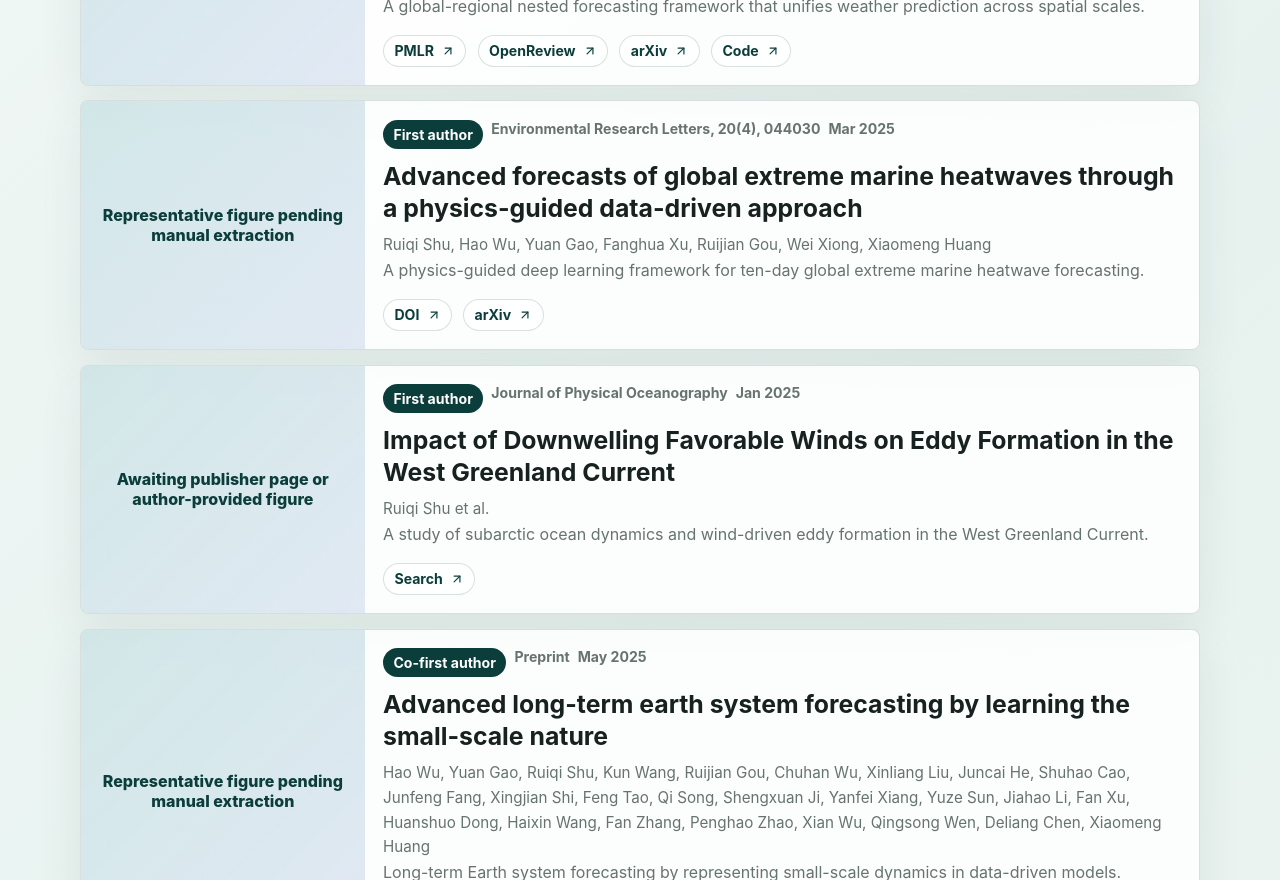
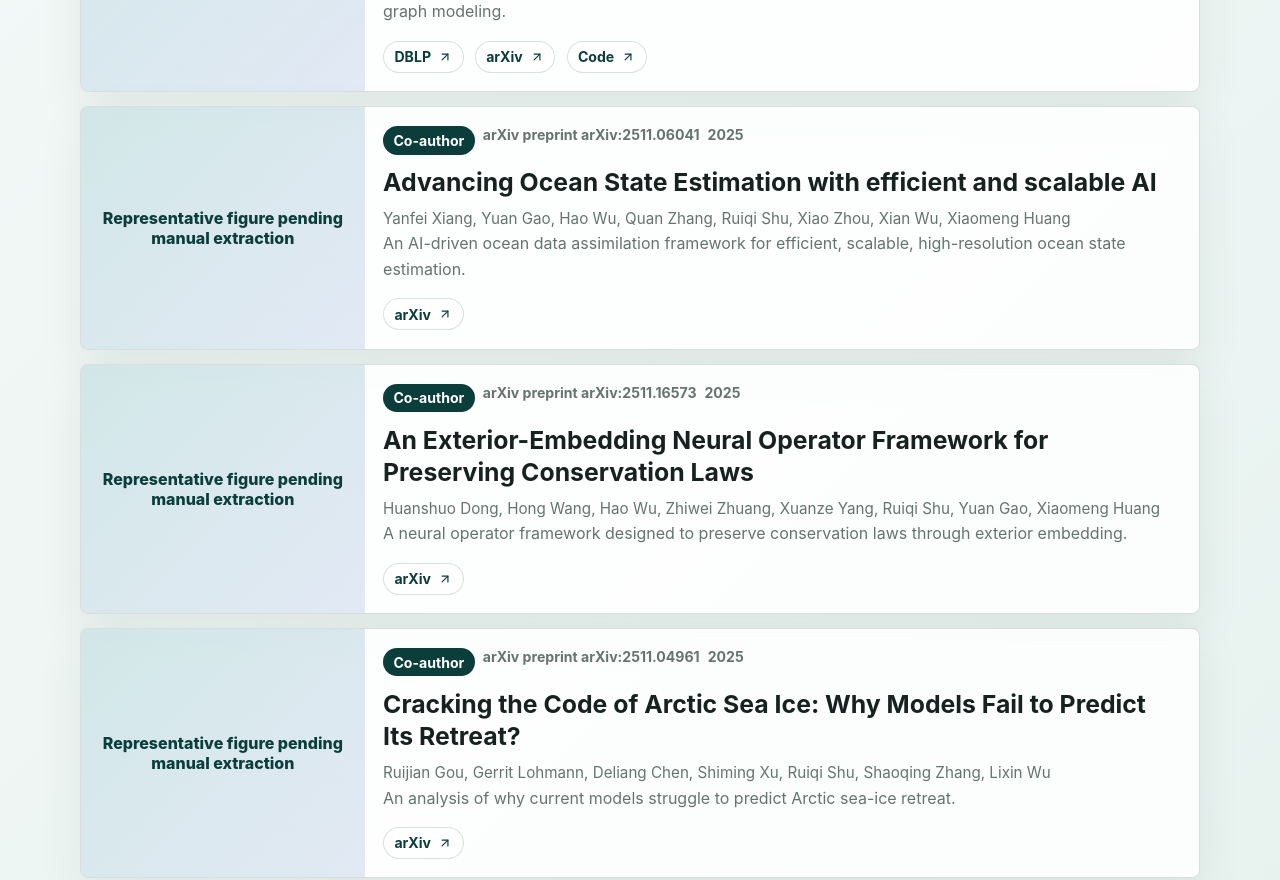
Before and after one commit to ChiyodaMomo01/ChiyodaMomo01.github.io, a React (Vite) app: page / in a window 1280 px wide. Shown: the part 2640-3520 px from the top of the page. Built offline with nearby package versions, Linux system fonts and the light colour scheme.

Commit message:
Update publications from Scholar profile

```diff
--- a/src/data/profile.ts
+++ b/src/data/profile.ts
@@ -19,7 +19,7 @@ export const profile = {
   email: "srq24@mails.tsinghua.edu.cn",
   github: "https://github.com/ChiyodaMomo01",
   scholar: "https://scholar.google.com/citations?user=WKBB3r0AAAAJ&hl=zh-CN",
-  scholarStatus: "Citation count requires manual confirmation; automated Google Scholar access returned 403.",
+  scholarStatus: "Google Scholar citations: 103 · h-index: 5 · i10-index: 4",
   neuralPom: "https://neural-pom.vercel.app/",
 };
 
--- a/src/data/publications.ts
+++ b/src/data/publications.ts
@@ -14,32 +14,95 @@ const placeholder = "Representative figure pending manual extraction";
 
 export const publications: Publication[] = [
   {
+    title: "HybridOM: Hybrid Physics-Based and Data-Driven Global Ocean Modeling with Efficient Spatial Downscaling",
+    authors: "Ruiqi Shu, Xiaohui Zhong, Qiusheng Huang, Ruijian Gou, Tianrun Gao, Hao Li, Xiaomeng Huang",
+    venue: "arXiv preprint arXiv:2602.00598",
+    date: "2026",
+    role: "First author",
+    summary: "A hybrid physics-based and data-driven framework for global ocean modeling with efficient spatial downscaling.",
+    links: [{ label: "arXiv", url: "https://arxiv.org/abs/2602.00598" }],
+    imageStatus: placeholder,
+  },
+  {
     title: "NeuralOM: Neural Ocean Model for Subseasonal-to-Seasonal Simulation",
-    authors: "Yuan Gao, Ruiqi Shu, Hao Wu, Fan Xu, Yanfei Xiang, Ruijian Gou, Qingsong Wen, Xian Wu, Xiaomeng Huang",
-    venue: "AAAI 2026",
+    authors:
+      "Yuan Gao, Hao Wu, Fan Xu, Yanfei Xiang, Ruijian Gou, Ruiqi Shu, Qingsong Wen, Xian Wu, Kun Wang, Xiaomeng Huang",
+    venue: "AAAI 2026, pp. 14756-14764",
     date: "2026",
-    role: "Co-first author",
+    role: "Co-author",
     summary: "A neural ocean model for stable subseasonal-to-seasonal ocean simulation with multi-scale interactive graph modeling.",
     links: [
-      { label: "AAAI", url: "https://doi.org/10.1609/aaai.v40i14.39366" },
+      { label: "DBLP", url: "https://dblp.org/rec/conf/aaai/GaoWXXGSWWWH26" },
       { label: "arXiv", url: "https://arxiv.org/abs/2505.21020" },
       { label: "Code", url: "https://github.com/YuanGao-YG/NeuralOM" },
     ],
     imageStatus: placeholder,
   },
   {
+    title: "Advancing Ocean State Estimation with efficient and scalable AI",
+    authors: "Yanfei Xiang, Yuan Gao, Hao Wu, Quan Zhang, Ruiqi Shu, Xiao Zhou, Xian Wu, Xiaomeng Huang",
+    venue: "arXiv preprint arXiv:2511.06041",
+    date: "2025",
+    role: "Co-author",
+    summary: "An AI-driven ocean data assimilation framework for efficient, scalable, high-resolution ocean state estimation.",
+    links: [{ label: "arXiv", url: "https://arxiv.org/abs/2511.06041" }],
+    imageStatus: placeholder,
+  },
+  {
+    title: "An Exterior-Embedding Neural Operator Framework for Preserving Conservation Laws",
+    authors: "Huanshuo Dong, Hong Wang, Hao Wu, Zhiwei Zhuang, Xuanze Yang, Ruiqi Shu, Yuan Gao, Xiaomeng Huang",
+    venue: "arXiv preprint arXiv:2511.16573",
+    date: "2025",
+    role: "Co-author",
+    summary: "A neural operator framework designed to preserve conservation laws through exterior embedding.",
+    links: [{ label: "arXiv", url: "https://arxiv.org/abs/2511.16573" }],
+    imageStatus: placeholder,
+  },
+  {
+    title: "Cracking the Code of Arctic Sea Ice: Why Models Fail to Predict Its Retreat?",
+    authors: "Ruijian Gou, Gerrit Lohmann, Deliang Chen, Shiming Xu, Ruiqi Shu, Shaoqing Zhang, Lixin Wu",
+    venue: "arXiv preprint arXiv:2511.04961",
+    date: "2025",
+    role: "Co-author",
+    summary: "An analysis of why current models struggle to predict Arctic sea-ice retreat.",
+    links: [{ label: "arXiv", url: "https://arxiv.org/abs/2511.04961" }],
+    imageStatus: placeholder,
+  },
+  {
     title: "OneForecast: A Universal Framework for Global and Regional Weather Forecasting",
-    authors: "Yuan Gao, Hao Wu, Ruiqi Shu, Huanshuo Dong, Fan Xu, Rui Ray Chen, Yibo Yan, Qingsong Wen, Xuming Hu, Kun Wang, Jiahao Wu, Qing Li, Hui Xiong, Xiaomeng Huang",
-    venue: "ICML 2025",
+    authors:
+      "Yuan Gao, Hao Wu, Ruiqi Shu, Huanshuo Dong, Fan Xu, Rui Ray Chen, Yibo Yan, Qingsong Wen, Xuming Hu, Kun Wang, Jiahao Wu, Qing Li, Hui Xiong, Xiaomeng Huang",
+    venue: "ICML 2025, PMLR 267:18658-18697",
     date: "2025",
     role: "Co-first author",
     summary: "A global-regional nested forecasting framework that unifies weather prediction across spatial scales.",
     links: [
-      { label: "PMLR", url: "https://proceedings.mlr.press/v267/gao25c.html" },
+      { label: "PMLR", url: "https://proceedings.mlr.press/v267/gao25r.html" },
       { label: "OpenReview", url: "https://openreview.net/forum?id=9xGSeVolcN" },
       { label: "arXiv", url: "https://arxiv.org/abs/2502.00338" },
       { label: "Code", url: "https://github.com/YuanGao-YG/OneForecast" },
     ],
+    imageStatus: placeholder,
+  },
+  {
+    title: "Advanced long-term earth system forecasting by learning the small-scale nature",
+    authors:
+      "Hao Wu, Yuan Gao, Ruiqi Shu, Kun Wang, Ruijian Gou, Chuhan Wu, Xinliang Liu, Juncai He, Shuhao Cao, Junfeng Fang, Xingjian Shi, Feng Tao, Qi Song, Shengxuan Ji, Yanfei Xiang, Yuze Sun, Jiahao Li, Fan Xu, Huanshuo Dong, Haixin Wang, Fan Zhang, Penghao Zhao, Xian Wu, Qingsong Wen, Deliang Chen, Xiaomeng Huang",
+    venue: "arXiv preprint arXiv:2505.19432",
+    date: "2025",
+    role: "Co-first author",
+    summary: "Long-term Earth system forecasting by representing small-scale dynamics in data-driven models.",
+    links: [{ label: "arXiv", url: "https://arxiv.org/abs/2505.19432" }],
+    imageStatus: placeholder,
+  },
+  {
+    title: "Turb-L1: Achieving Long-term Turbulence Tracing By Tackling Spectral Bias",
+    authors: "Hao Wu, Yuan Gao, Ruiqi Shu, Zean Han, Fan Xu, Zhihong Zhu, Qingsong Wen, Xian Wu, Kun Wang, Xiaomeng Huang",
+    venue: "arXiv preprint arXiv:2505.19038",
+    date: "2025",
+    role: "Co-first author",
+    summary: "A long-term turbulence tracing method designed to reduce spectral bias.",
+    links: [{ label: "arXiv", url: "https://arxiv.org/abs/2505.19038" }],
     imageStatus: placeholder,
   },
   {
@@ -56,53 +119,79 @@ export const publications: Publication[] = [
     imageStatus: placeholder,
   },
   {
-    title: "Impact of Downwelling Favorable Winds on Eddy Formation in the West Greenland Current",
-    authors: "Ruiqi Shu et al.",
-    venue: "Journal of Physical Oceanography",
-    date: "Jan 2025",
-    role: "First author",
-    summary: "A study of subarctic ocean dynamics and wind-driven eddy formation in the West Greenland Current.",
-    links: [{ label: "Search", url: "https://scholar.google.com/scholar?q=Impact+of+Downwelling+Favorable+Winds+on+Eddy+Formation+in+the+West+Greenland+Current" }],
-    imageStatus: "Awaiting publisher page or author-provided figure",
-  },
-  {
-    title: "Advanced long-term earth system forecasting by learning the small-scale nature",
-    authors: "Hao Wu, Yuan Gao, Ruiqi Shu, Kun Wang, Ruijian Gou, Chuhan Wu, Xinliang Liu, Juncai He, Shuhao Cao, Junfeng Fang, Xingjian Shi, Feng Tao, Qi Song, Shengxuan Ji, Yanfei Xiang, Yuze Sun, Jiahao Li, Fan Xu, Huanshuo Dong, Haixin Wang, Fan Zhang, Penghao Zhao, Xian Wu, Qingsong Wen, Deliang Chen, Xiaomeng Huang",
-    venue: "Preprint",
-    date: "May 2025",
-    role: "Co-first author",
-    summary: "Long-term Earth system forecasting by representing small-scale dynamics in data-driven models.",
-    links: [{ label: "arXiv", url: "https://arxiv.org/abs/2505.19432" }],
-    imageStatus: placeholder,
-  },
-  {
-    title: "Ocean-E2E: Hybrid Physics-Based and Data-Driven Global Forecasting of Extreme Marine Heatwaves with End-to-End Neural Assimilation",
-    authors: "Ruiqi Shu and collaborators",
-    venue: "Submitted / under review",
-    date: "May 2025",
-    role: "Co-first author",
-    summary: "Hybrid physics-based and data-driven forecasting of extreme marine heatwaves with neural assimilation.",
-    links: [],
-    imageStatus: "No public manuscript found during automated search",
-  },
-  {
-    title: "Turb-L1: Achieving Long-term Turbulence Tracing By Tackling Spectral Bias",
-    authors: "Hao Wu, Yuan Gao, Ruiqi Shu, Zean Han, Fan Xu, Zhihong Zhu, Qingsong Wen, Xian Wu, Kun Wang, Xiaomeng Huang",
-    venue: "Preprint",
-    date: "May 2025",
-    role: "Co-first author",
-    summary: "A long-term turbulence tracing method designed to reduce spectral bias.",
-    links: [{ label: "arXiv", url: "https://arxiv.org/abs/2505.19038" }],
-    imageStatus: placeholder,
-  },
-  {
     title: "BeamVQ: Beam Search with Vector Quantization to Mitigate Data Scarcity in Physical Spatiotemporal Forecasting",
-    authors: "Weiyan Wang, Xingjian Shi, Ruiqi Shu, Yuan Gao, Rui Ray Chen, Kun Wang, Fan Xu, Jinbao Xue, Shuaipeng Li, Yangyu Tao, Di Wang, Hao Wu, Xiaomeng Huang",
-    venue: "Preprint",
-    date: "Feb 2025",
+    authors:
+      "Weiyan Wang, Xingjian Shi, Ruiqi Shu, Yuan Gao, Rui Ray Chen, Kun Wang, Fan Xu, Jinbao Xue, Shuaipeng Li, Yangyu Tao, Di Wang, Hao Wu, Xiaomeng Huang",
+    venue: "arXiv preprint arXiv:2502.18925",
+    date: "2025",
     role: "Co-author",
     summary: "A data augmentation approach for physical spatiotemporal forecasting under data scarcity.",
     links: [{ label: "arXiv", url: "https://arxiv.org/abs/2502.18925" }],
     imageStatus: placeholder,
   },
+  {
+    title: "Ocean-E2E: Hybrid Physics-Based and Data-Driven Global Forecasting of Extreme Marine Heatwaves with End-to-End Neural Assimilation",
+    authors: "Ruiqi Shu, Yuan Gao, Hao Wu, Ruijian Gou, Kun Wang, Yanfei Xiang, Fan Xu, Qingsong Wen, Xiaomeng Huang",
+    venue: "arXiv preprint arXiv:2505.22071",
+    date: "2025",
+    role: "Co-first author",
+    summary: "Hybrid physics-based and data-driven forecasting of extreme marine heatwaves with end-to-end neural assimilation.",
+    links: [{ label: "arXiv", url: "https://arxiv.org/abs/2505.22071" }],
+    imageStatus: placeholder,
+  },
+  {
+    title: "Impact of Downwelling-Favorable Winds on Eddy Formation in the West Greenland Current",
+    authors: "Ruiqi Shu, Ruijian Gou, Clark Pennelly, Yaocheng Deng, Lixin Wu, Ke Xiao, Yitian Huang, Paul G. Myers",
+    venue: "Journal of Physical Oceanography, 55(2), 191-201",
+    date: "2025",
+    role: "First author",
+    summary: "A study of subarctic ocean dynamics and wind-driven eddy formation in the West Greenland Current.",
+    links: [{ label: "DOI", url: "https://doi.org/10.1175/JPO-D-24-0053.1" }],
+    imageStatus: placeholder,
+  },
+  {
+    title: "Adaptive Universal Network for Ocean Vertical Velocity Reconstruction",
+    authors: "Yuan Gao, Wei Xiong, Hao Wu, Ruiqi Shu, Xiaomeng Huang",
+    venue: "AGU Fall Meeting Abstracts 2024, OS31C-0615",
+    date: "2024",
+    role: "Co-author",
+    summary: "An AGU abstract on AI-based ocean vertical velocity reconstruction.",
+    links: [
+      {
+        label: "Scholar",
+        url: "https://scholar.google.com/scholar?q=Adaptive+Universal+Network+for+Ocean+Vertical+Velocity+Reconstruction",
+      },
+    ],
+    imageStatus: "Conference abstract; representative figure pending",
+  },
+  {
+    title: "A Scale-Aware Framework for Regional to Global Marine Heatwaves Forecast",
+    authors: "Ruiqi Shu, Wei Xiong, Hao Wu, Yuan Gao, Ruijian Gou, Xiaomeng Huang",
+    venue: "AGU Fall Meeting Abstracts 2024, OS31C-0613",
+    date: "2024",
+    role: "First author",
+    summary: "An AGU abstract on scale-aware regional-to-global marine heatwave forecasting.",
+    links: [
+      {
+        label: "Scholar",
+        url: "https://scholar.google.com/scholar?q=A+Scale-Aware+Framework+for+Regional+to+Global+Marine+Heatwaves+Forecast",
+      },
+    ],
+    imageStatus: "Conference abstract; representative figure pending",
+  },
+  {
+    title: "Ocean-E2E: Hybrid Physics-Based and Data-Driven Global Forecasting of Marine Heatwaves with End-to-End Neural Assimilation",
+    authors: "Ruiqi Shu, Ruijian Gou, Yanfei Xiang, Xiaomeng Huang",
+    venue: "Manuscript listed on Google Scholar",
+    date: "2025",
+    role: "First author",
+    summary: "A Scholar-listed earlier manuscript entry on end-to-end neural assimilation for marine heatwave forecasting.",
+    links: [
+      {
+        label: "Scholar",
+        url: "https://scholar.google.com/scholar?q=Ocean-E2E+Hybrid+Physics-Based+and+Data-Driven+Global+Forecasting+of+Marine+Heatwaves+with+End-to-End+Neural+Assimilation",
+      },
+    ],
+    imageStatus: "Earlier Scholar entry; public manuscript link pending",
+  },
 ];
```
